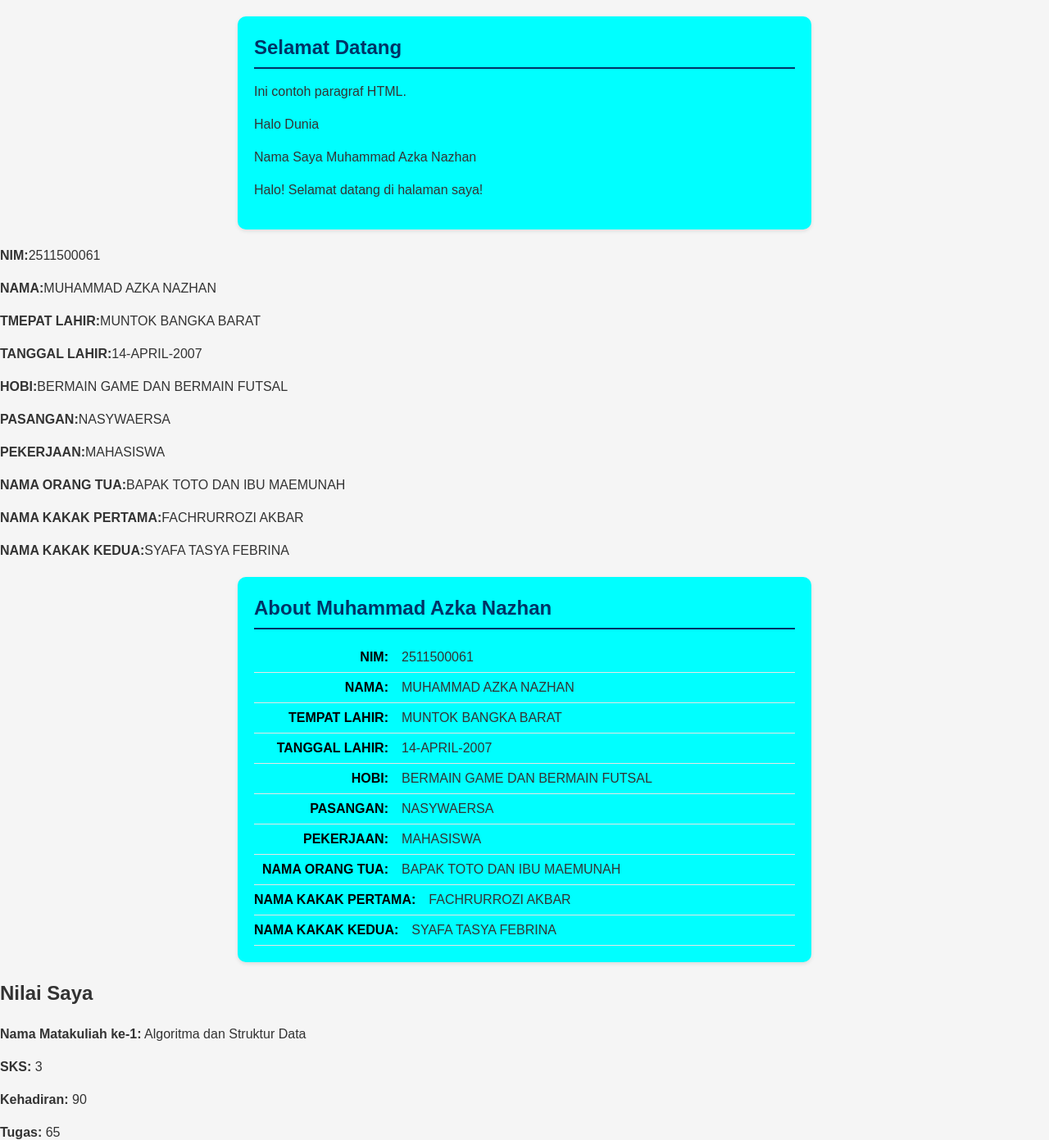
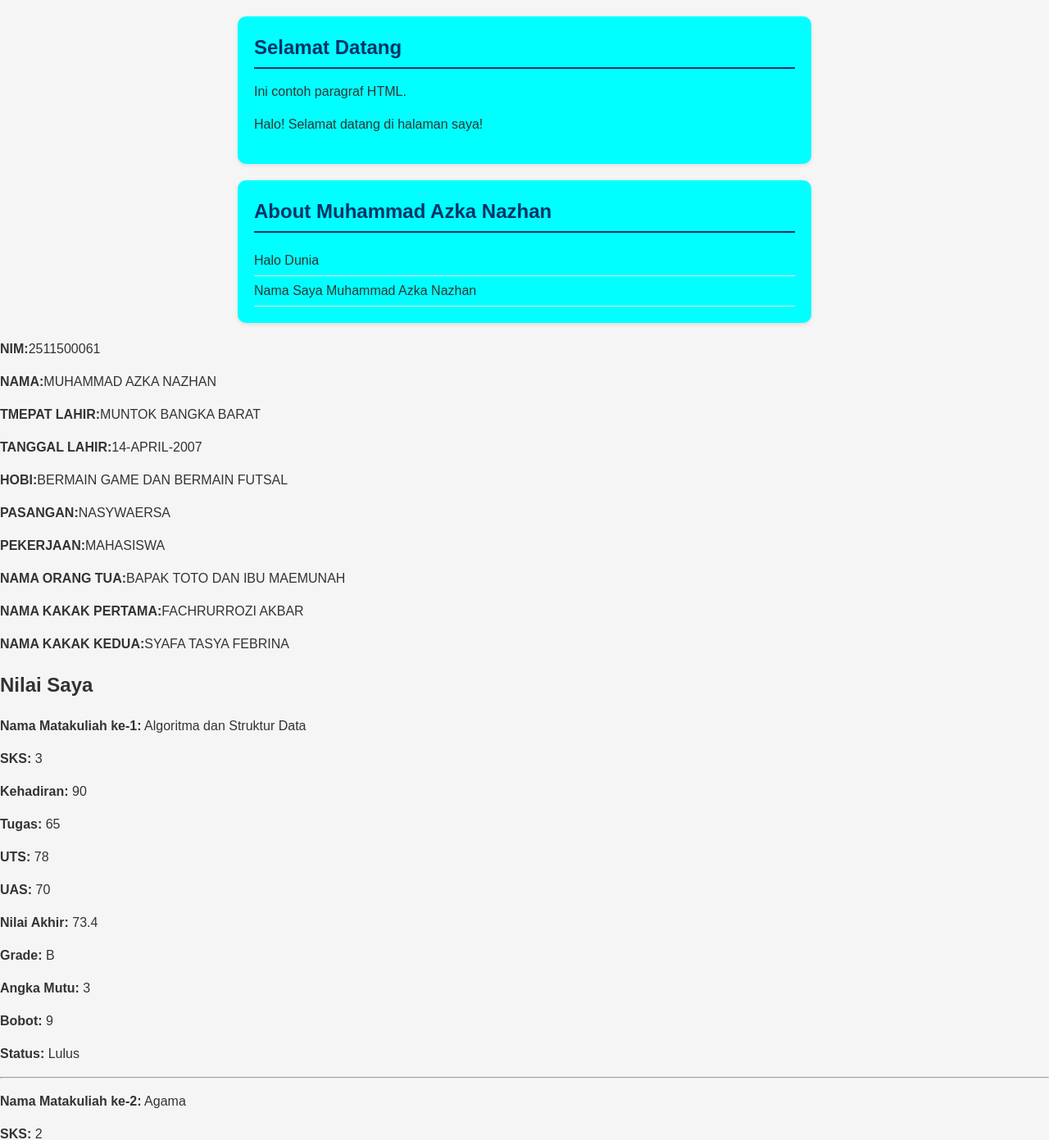
Before and after one commit to 2511500061azka/2511500061-PWD-TI1B-2526O, a PHP site: page /pertemuan-06/index.php in a window 1280 px wide. Shown: the part 155-1546 px from the top of the page at 82% size. Run offline with PHP 8.4, Linux system fonts and the light colour scheme.

Commit message:
data php

```diff
--- a/pertemuan-06/index.php
+++ b/pertemuan-06/index.php
@@ -28,6 +28,11 @@
       <h2>Selamat Datang</h2>
       <p>Ini contoh paragraf HTML.</p>
       <?php
+      ?>
+    </section>
+    <section id="about">
+      <h2>About Muhammad Azka Nazhan</h2>
+      <?php
       echo "<p>Halo Dunia</p>";
       echo "<p>Nama Saya Muhammad Azka Nazhan</P>";
       ?>
@@ -56,21 +61,6 @@ echo "<p><strong>NAMA ORANG TUA:</strong>BAPAK TOTO DAN IBU MAEMUNAH</p>";
 echo "<p><strong>NAMA KAKAK PERTAMA:</strong>FACHRURROZI AKBAR</p>";
 echo "<p><strong>NAMA KAKAK KEDUA:</strong>SYAFA TASYA FEBRINA</p>";
     ?>
-
-
-
-    <section id="about">
-      <h2>About Muhammad Azka Nazhan</h2>
-      <p><strong>NIM:</strong> <?php echo $NIM; ?></p>
-      <p><strong>NAMA:</strong> <?php echo $NAMA; ?></p>
-      <p><strong>TEMPAT LAHIR:</strong> <?php echo $TEMPAT_LAHIR; ?></p>
-      <p><strong>TANGGAL LAHIR:</strong> <?php echo $TANGGAL_LAHIR; ?></p>
-      <p><strong>HOBI:</strong> <?php echo $HOBI; ?></p>
-      <p><strong>PASANGAN:</strong> <?php echo $PASANGAN; ?></p>
-      <p><strong>PEKERJAAN:</strong> <?php echo $PEKERJAAN; ?></p>
-      <p><strong>NAMA ORANG TUA:</strong> <?php echo $NAMA_ORANG_TUA; ?></p>
-      <p><strong>NAMA KAKAK PERTAMA:</strong> <?php echo $NAMA_KAKAK_PERTAMA; ?></p>
-      <p><strong>NAMA KAKAK KEDUA:</strong> <?php echo $NAMA_KAKAK_KEDUA; ?></p>
     </section>
     <section id="ipk">
         <h2>Nilai Saya</h2>
```
